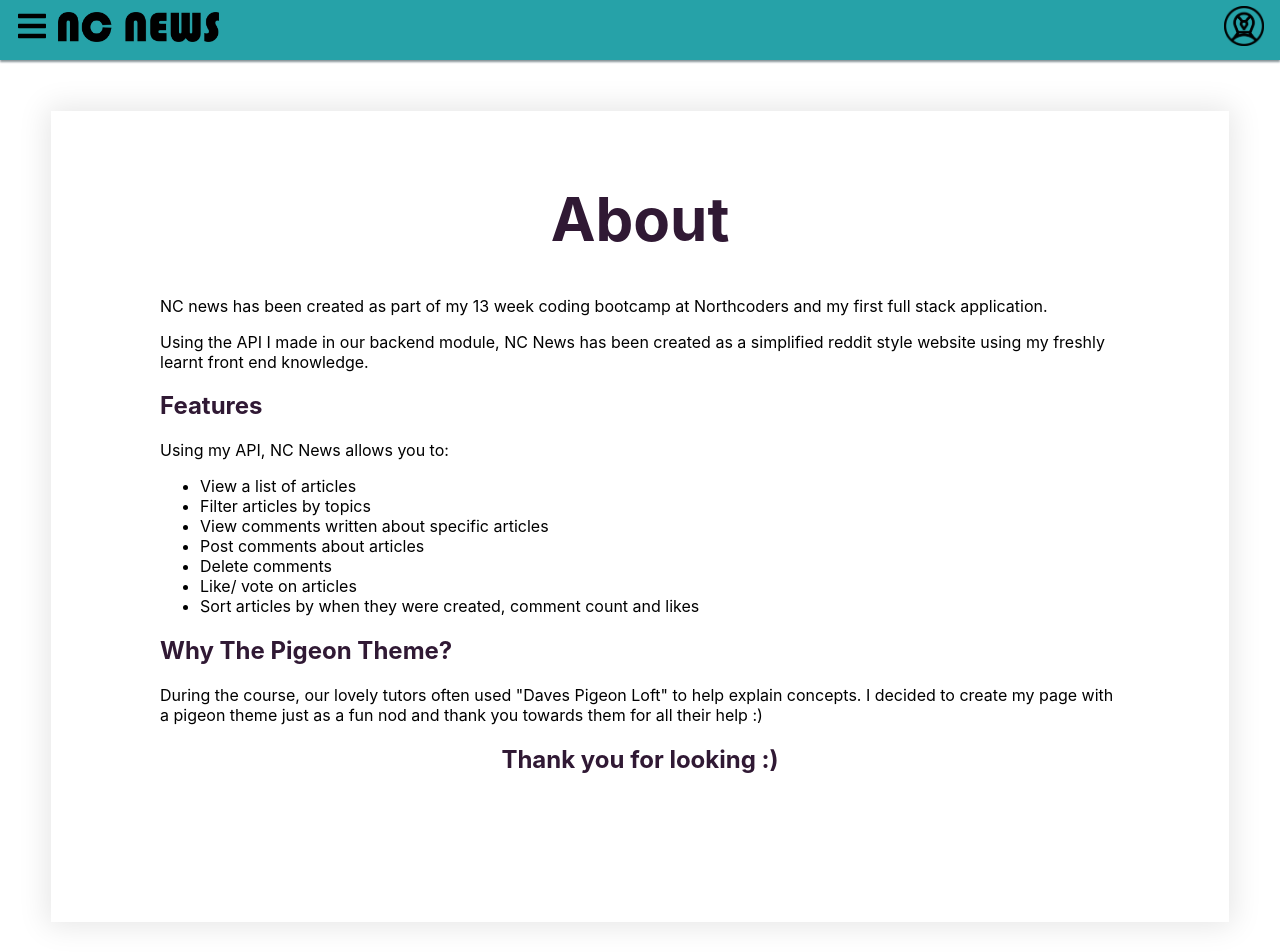
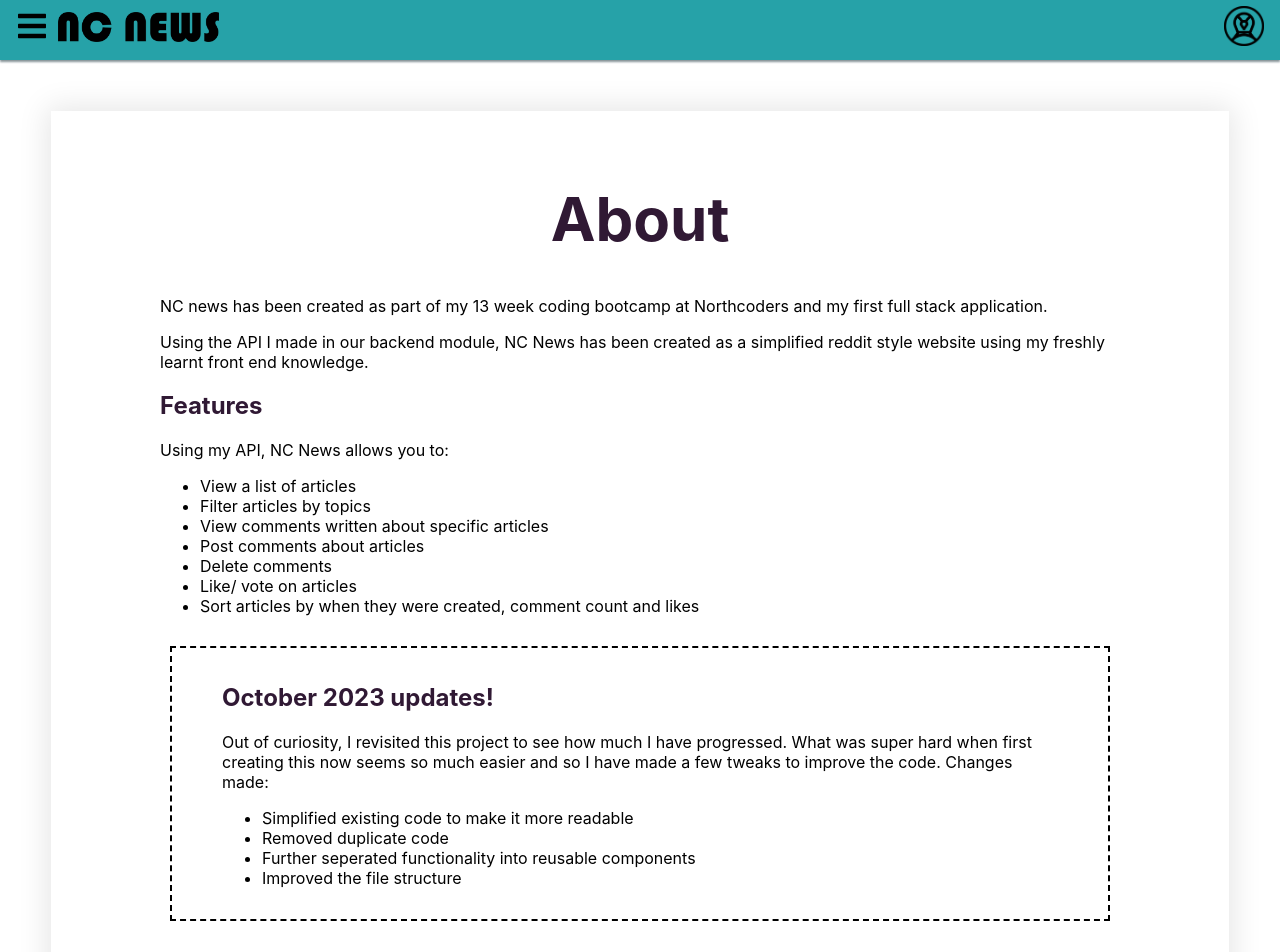
Before and after one commit to BerniHarris/nc-news, a React (Create React App) app: page /about in a window 1280 px wide. Shown: the top 952 px of the page. Built offline with nearby package versions, Linux system fonts and the light colour scheme.

Commit message:
feat: Updated about us page and removed notes to myself file

```diff
--- a/package.json
+++ b/package.json
@@ -12,7 +12,7 @@
     "react-dom": "^17.0.2",
     "react-icons": "^4.3.1",
     "react-router-dom": "^6.2.2",
-    "react-scripts": "5.0.0",
+    "react-scripts": "^5.0.1",
     "web-vitals": "^2.1.4"
   },
   "scripts": {
--- a/src/App.css
+++ b/src/App.css
@@ -309,24 +309,6 @@ button {
     margin-block-start: 0.8em;
 }
 
-.about {
-  text-align: left;
-}
-
-.about-box {
-  margin: 4%;
-  padding: 2rem;
-  box-shadow: 0 0 28px 4px rgba(0, 0, 0, 0.1);
-}
-
-.inner-about-box {
-  display: block;
-  margin-left: auto;
-  margin-right: auto;
-  max-width: 60rem;
-  padding-bottom: 6rem;
-}
-
 .up {
     height: 1.2rem;
 }
--- /dev/null
+++ b/src/pages/AboutPage/AboutPage.css
@@ -0,0 +1,24 @@
+.about {
+    text-align: left;
+}
+
+.about-box {
+    margin: 4%;
+    padding: 2rem;
+    box-shadow: 0 0 28px 4px rgba(0, 0, 0, 0.1);
+}
+
+.inner-about-box {
+    display: block;
+    margin-left: auto;
+    margin-right: auto;
+    max-width: 60rem;
+    padding-bottom: 6rem;
+}
+
+.about-updates {
+    border-style: dashed;
+    border-width: 2px;
+    padding: 15px 50px;
+    margin: 30px 10px;
+}
--- a/src/pages/AboutPage/AboutPage.jsx
+++ b/src/pages/AboutPage/AboutPage.jsx
@@ -1,3 +1,5 @@
+import "./AboutPage.css";
+
 export default function AboutPage() {
     return (
         <div className="about-box">
@@ -8,9 +10,9 @@ export default function AboutPage() {
                         NC news has been created as part of my 13 week coding bootcamp at
                         Northcoders and my first full stack application.
                         <p>
-              Using the API I made in our backend module, NC News has been
-              created as a simplified reddit style website using my freshly
-              learnt front end knowledge.
+                            Using the API I made in our backend module, NC News has been created as
+                            a simplified reddit style website using my freshly learnt front end
+                            knowledge.
                         </p>
                     </p>
 
@@ -29,12 +31,29 @@ export default function AboutPage() {
                             </li>
                         </ul>
                     </p>
+
+                    <section className="about-updates">
+                        <h2>October 2023 updates!</h2>
+                        <p>
+                            Out of curiosity, I revisited this project to see how much I have
+                            progressed. What was super hard when first creating this now seems so
+                            much easier and so I have made a few tweaks to improve the code. Changes
+                            made:
+                        </p>
+                        <p>
+                            <ul>
+                                <li>Simplified existing code to make it more readable</li>
+                                <li>Removed duplicate code</li>
+                                <li>Further seperated functionality into reusable components</li>
+                                <li>Improved the file structure</li>
+                            </ul>
+                        </p>
+                    </section>
                     <h2>Why The Pigeon Theme?</h2>
                     <p>
-            During the course, our lovely tutors often used "Daves Pigeon Loft"
-            to help explain concepts. I decided to create my page with a pigeon
-            theme just as a fun nod and thank you towards them for all their
-            help :)
+                        During the course, our lovely tutors often used "Daves Pigeon Loft" to help
+                        explain concepts. I decided to create my page with a pigeon theme just as a
+                        fun nod and thank you towards them for all their help :)
                     </p>
                 </div>
                 <h2>Thank you for looking :)</h2>
```
Also changed, not shown: 2 other files (tests, documents, lock files or other folders). Lines whose indentation alone changed are shown as unchanged.
